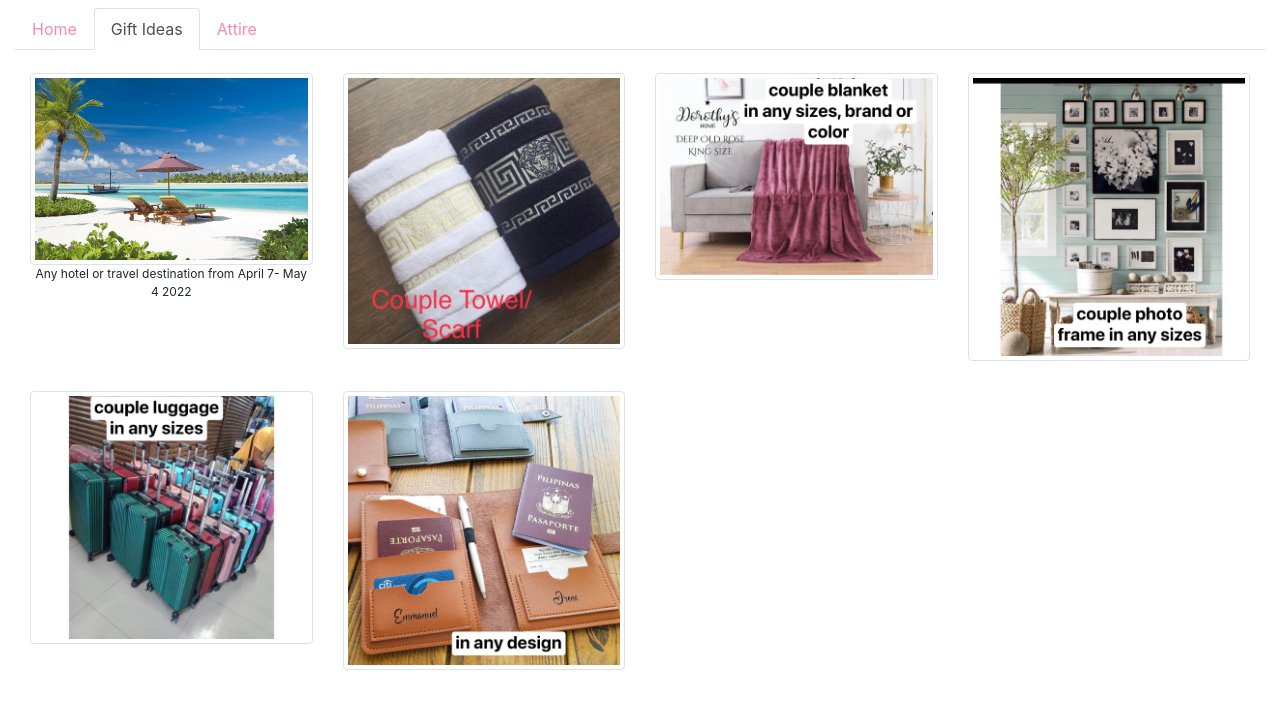
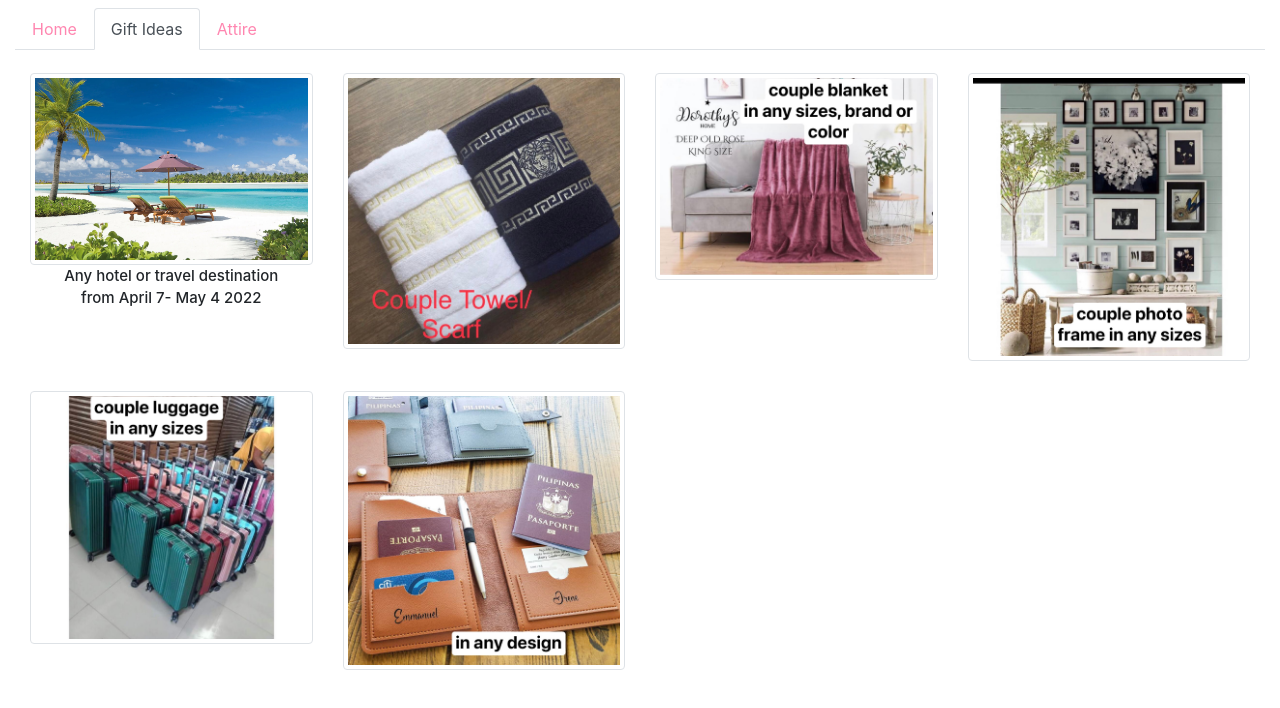
Before and after one commit to sherralotz/jakeandqueenie, a plain HTML site: page index.html in a window 1280 px wide. Both pictures are taken after a click on the link "Gift Ideas". Drawn offline with nearby package versions, Linux system fonts and the light colour scheme.

Commit message:
modified caption styles

```diff
--- a/styles.css
+++ b/styles.css
@@ -4,7 +4,9 @@ figure {
 
   figcaption {
     text-align: center;
-    font-size: 12px;
+    font-size: 15px;
+    padding: 0 20px;
+    font-weight: 500;
   }
 
   .grayscale {
```
